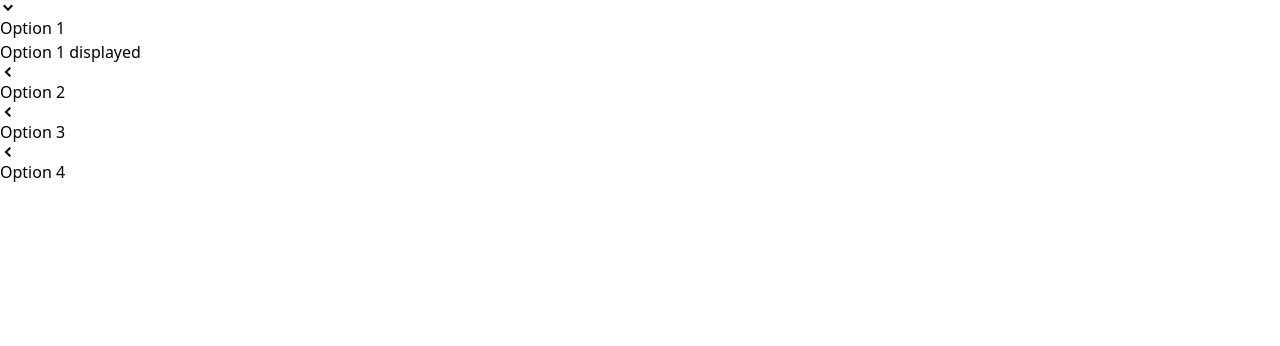
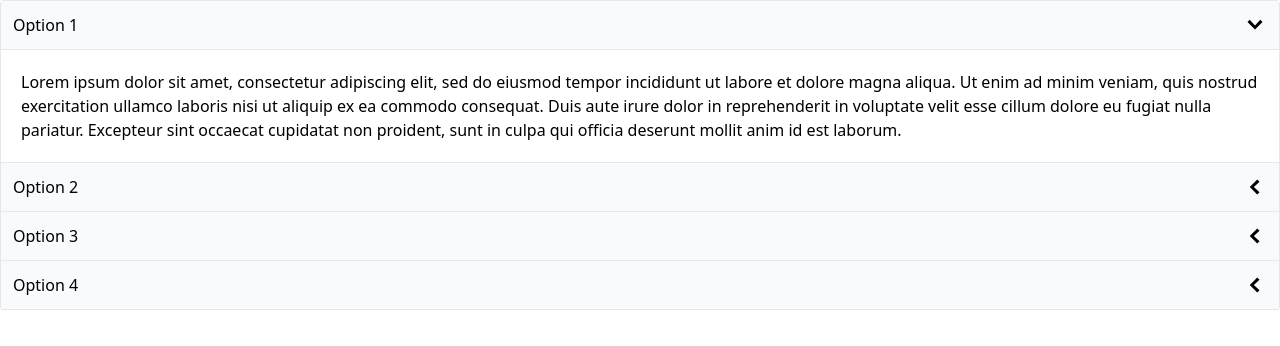
Before and after one commit to jrexiti/comps, a React (Create React App) app: page / in a window 1280 px wide. Shown: the top 346 px of the page. Built offline with nearby package versions, Linux system fonts and the light colour scheme.

Commit message:
added styling to accordion

```diff
--- a/src/App.js
+++ b/src/App.js
@@ -5,17 +5,20 @@ function App() {
     {
       id: "18672dfs",
       label: "Option 1",
-      content: "Option 1 displayed",
+      content:
+        "Lorem ipsum dolor sit amet, consectetur adipiscing elit, sed do eiusmod tempor incididunt ut labore et dolore magna aliqua. Ut enim ad minim veniam, quis nostrud exercitation ullamco laboris nisi ut aliquip ex ea commodo consequat. Duis aute irure dolor in reprehenderit in voluptate velit esse cillum dolore eu fugiat nulla pariatur. Excepteur sint occaecat cupidatat non proident, sunt in culpa qui officia deserunt mollit anim id est laborum.",
     },
     {
       id: "13462dfs",
       label: "Option 2",
-      content: "Option 2 displayed",
+      content:
+        "Lorem ipsum dolor sit amet, consectetur adipiscing elit, sed do eiusmod tempor incididunt ut labore et dolore magna aliqua. Ut enim ad minim veniam, quis nostrud exercitation ullamco laboris nisi ut aliquip ex ea commodo consequat. Duis aute irure dolor in reprehenderit in voluptate velit esse cillum dolore eu fugiat nulla pariatur. Excepteur sint occaecat cupidatat non proident, sunt in culpa qui officia deserunt mollit anim id est laborum.",
     },
     {
       id: "89512dfs",
       label: "Option 3",
-      content: "Option 3 displayed",
+      content:
+        "Lorem ipsum dolor sit amet, consectetur adipiscing elit, sed do eiusmod tempor incididunt ut labore et dolore magna aliqua. Ut enim ad minim veniam, quis nostrud exercitation ullamco laboris nisi ut aliquip ex ea commodo consequat. Duis aute irure dolor in reprehenderit in voluptate velit esse cillum dolore eu fugiat nulla pariatur. Excepteur sint occaecat cupidatat non proident, sunt in culpa qui officia deserunt mollit anim id est laborum.",
     },
     {
       id: "89512dfs",
--- a/src/components/Accordion.js
+++ b/src/components/Accordion.js
@@ -11,20 +11,25 @@ function Accordion({ items }) {
     const isExpanded = index === expandedIndex;
 
     const icon = (
-      <span>{isExpanded ? <GoChevronDown /> : <GoChevronLeft />}</span>
+      <span className="text-2xl">
+        {isExpanded ? <GoChevronDown /> : <GoChevronLeft />}
+      </span>
     );
 
     return (
       <div key={item.id}>
-        <div onClick={() => handleClick(index)}>
+        <div
+          className="flex justify-between p-3 bg-gray-50 border-b items-center cursor-pointer"
+          onClick={() => handleClick(index)}
+        >
+          {item.label}
           {icon}
-          {item.label}
         </div>
-        {isExpanded && <div>{item.content}</div>}
+        {isExpanded && <div className="border-b p-5">{item.content}</div>}
       </div>
     );
   });
-  return <div>{renderedItems}</div>;
+  return <div className="border-x border-t rounded">{renderedItems}</div>;
 }
 
 export default Accordion;
```
